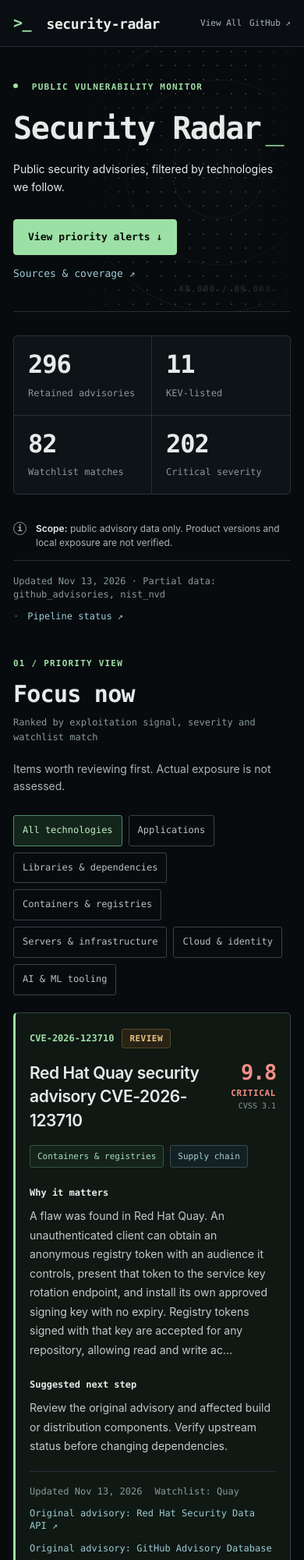
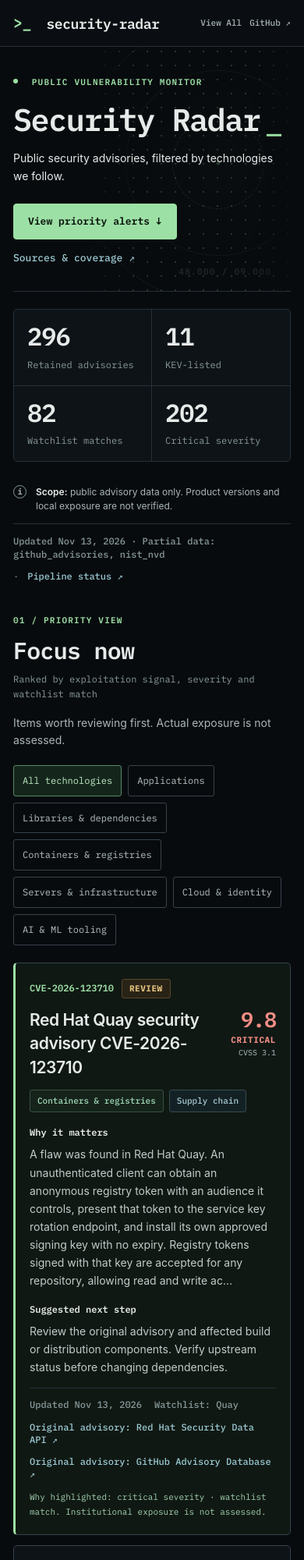
Before and after one commit to gu-ma/security-radar, a plain HTML site: page docs/index.html in a window 390 px wide. Shown: the top 2000 px of the page at 78% size. Drawn offline with Linux system fonts and the light colour scheme.

Commit message:
fix: apply IBM Plex Mono correctly and rebalance spacing

```diff
--- a/docs/index.html
+++ b/docs/index.html
@@ -9,7 +9,7 @@
   <link rel="preconnect" href="https://fonts.googleapis.com">
   <link rel="preconnect" href="https://fonts.gstatic.com" crossorigin>
   <link href="https://fonts.googleapis.com/css2?family=IBM+Plex+Mono:wght@400;500;600;700&display=swap" rel="stylesheet">
-  <link rel="stylesheet" href="./styles.css">
+  <link rel="stylesheet" href="./styles.css?v=20261113-ibm2">
   <link rel="alternate" type="application/rss+xml" title="Security Radar RSS" href="./rss.xml">
   <link rel="alternate" type="application/atom+xml" title="Security Radar Atom" href="./atom.xml">
   <script defer src="./sorting.js"></script>
--- a/docs/styles.css
+++ b/docs/styles.css
@@ -18,7 +18,7 @@
   --cyan: #9ccbd4;
   --amber: #e5c27f;
   --red: #f28e86;
-  --mono: "Ubuntu Sans Mono", ui-monospace, SFMono-Regular, Menlo, Consolas, monospace;
+  --mono: "IBM Plex Mono", ui-monospace, SFMono-Regular, Menlo, Consolas, monospace;
   --sans: Inter, ui-sans-serif, system-ui, -apple-system, BlinkMacSystemFont, "Segoe UI", sans-serif;
 }
 * { box-sizing: border-box; }
@@ -44,7 +44,7 @@ select:focus-visible, summary:focus-visible {
   border-bottom: 1px solid var(--border);
   background: #0a0e12;
 }
-.nav { display: flex; align-items: center; justify-content: space-between; gap: 24px; min-height: 76px; }
+.nav { display: flex; align-items: center; justify-content: space-between; gap: 24px; min-height: 70px; }
 .brand {
   color: var(--text); text-decoration: none; font: 600 19px/1.2 var(--mono);
   letter-spacing: -.025em; white-space: nowrap;
@@ -62,9 +62,9 @@ select:focus-visible, summary:focus-visible {
 }
 .nav-links a:hover { color: var(--green); }
 .hero {
-  position: relative; isolation: isolate; min-height: 282px;
+  position: relative; isolation: isolate; min-height: 264px;
   border-bottom: 1px solid var(--border);
-  padding: 60px 0 56px; overflow: hidden;
+  padding: 46px 0 42px; overflow: hidden;
   display: flex; align-items: center;
 }
 .hero-content { position: relative; z-index: 2; max-width: 730px; }
@@ -77,13 +77,13 @@ select:focus-visible, summary:focus-visible {
 h1, h2, h3, .metric, .archive-toggle, .stat-value { font-family: var(--mono); }
 .hero h1 {
   font-size: clamp(46px, 5.4vw, 68px); line-height: 1.15;
-  letter-spacing: -.035em; margin: 20px 0 18px; font-weight: 600;
+  letter-spacing: -.035em; margin: 16px 0 15px; font-weight: 600;
 }
 .title-accent { color: var(--text); }
 .cursor { color: var(--green); font-weight: 400; margin-left: 6px; }
 .lead { font-size: 16px; line-height: 1.65; color: var(--text); margin: 0; max-width: 680px; }
 .hero-note { margin: 7px 0 0; color: var(--muted); font-size: 13px; }
-.hero-actions { display: flex; flex-wrap: wrap; align-items: center; gap: 26px; margin-top: 30px; }
+.hero-actions { display: flex; flex-wrap: wrap; align-items: center; gap: 23px; margin-top: 24px; }
 .primary {
   text-decoration: none; color: #07100a; background: var(--green);
   border: 1px solid var(--green); border-radius: 4px;
@@ -117,14 +117,14 @@ h1, h2, h3, .metric, .archive-toggle, .stat-value { font-family: var(--mono); }
 .stats {
   display: grid; grid-template-columns: repeat(4, minmax(0, 1fr));
   border: 1px solid var(--border); border-radius: 5px;
-  background: var(--surface); overflow: hidden; margin-top: 30px;
+  background: var(--surface); overflow: hidden; margin-top: 22px;
 }
-.stats article { padding: 24px 26px; border-right: 1px solid var(--border); min-width: 0; }
+.stats article { padding: 19px 23px; border-right: 1px solid var(--border); min-width: 0; }
 .stats article:last-child { border-right: 0; }
 .metric { font-size: 32px; font-weight: 600; letter-spacing: -.03em; line-height: 1.08; }
 .metric-label { color: var(--dim); font: 400 12px/1.5 var(--mono); margin-top: 10px; }
 .notice {
-  display: flex; gap: 12px; align-items: flex-start; margin-top: 22px;
+  display: flex; gap: 12px; align-items: flex-start; margin-top: 17px;
   padding: 13px 0; background: transparent; border: 0; border-radius: 0;
 }
 .notice p { margin: 0; color: var(--muted); font-size: 12px; line-height: 1.5; }
@@ -136,29 +136,29 @@ h1, h2, h3, .metric, .archive-toggle, .stat-value { font-family: var(--mono); }
 }
 .status-row {
   display: flex; flex-wrap: wrap; gap: 11px; align-items: center;
-  padding: 18px 0 0; border-top: 1px solid var(--border);
+  padding: 14px 0 0; border-top: 1px solid var(--border);
   color: var(--dim); font: 500 12px/1.4 var(--mono);
 }
 .status-row a { color: var(--cyan); text-decoration: none; }
 .status-row a:hover { text-decoration: underline; }
 .sep { color: #697775; }
-.focus { padding: 58px 0 48px; }
+.focus { padding: 43px 0 38px; }
 .section-heading { display: flex; justify-content: space-between; align-items: flex-end; gap: 26px; }
 h2 { font-weight: 600; font-size: 30px; line-height: 1.25; letter-spacing: -.025em; margin: 12px 0 0; }
 .results { font: 400 12px/1.6 var(--mono); color: var(--dim); margin: 0 0 3px; }
-.focus-intro { margin: 17px 0 25px; color: var(--muted); font-size: 14px; line-height: 1.6; }
-.category-tabs { display: flex; flex-wrap: wrap; gap: 10px; margin: 20px 0 28px; }
+.focus-intro { margin: 14px 0 20px; color: var(--muted); font-size: 14px; line-height: 1.6; }
+.category-tabs { display: flex; flex-wrap: wrap; gap: 9px; margin: 17px 0 22px; }
 .category-pill {
   border: 1px solid var(--border-strong); border-radius: 3px;
-  padding: 10px 13px; background: transparent; color: #b6c3c1;
+  padding: 8px 12px; background: transparent; color: #b6c3c1;
   font: 400 12px/1.65 var(--mono); cursor: pointer;
 }
 .category-pill.active { border-color: #56896c; color: #c0edc7; background: #14251b; }
 .category-pill:hover { border-color: #689d7e; color: var(--text); background: #14201b; }
-.spotlight-list { display: grid; grid-template-columns: repeat(2, minmax(0, 1fr)); gap: 20px; }
+.spotlight-list { display: grid; grid-template-columns: repeat(2, minmax(0, 1fr)); gap: 15px; }
 .advisory {
   min-width: 0; border: 1px solid var(--border); border-radius: 5px;
-  background: var(--surface); padding: 28px 30px; transition: border-color .16s, background .16s;
+  background: var(--surface); padding: 23px 25px; transition: border-color .16s, background .16s;
 }
 .advisory:hover { background: var(--surface-raised); border-color: #456154; }
 .spotlight-list .advisory { background: var(--surface); border-color: var(--border-strong); }
@@ -168,7 +168,7 @@ h2 { font-weight: 600; font-size: 30px; line-height: 1.25; letter-spacing: -.025
 }
 .spotlight-list h3 { font-size: 20px; font-weight: 600; letter-spacing: -.018em; line-height: 1.45; }
 .spotlight-list .advisory:first-child h3 { font-size: 23px; }
-.advisory-header { display: flex; align-items: center; gap: 10px; flex-wrap: wrap; margin-bottom: 17px; }
+.advisory-header { display: flex; align-items: center; gap: 10px; flex-wrap: wrap; margin-bottom: 13px; }
 .id { font: 600 12px/1.4 var(--mono); color: var(--green); }
 .tag {
   border: 1px solid var(--border-strong); border-radius: 3px;
@@ -179,24 +179,24 @@ h2 { font-weight: 600; font-size: 30px; line-height: 1.25; letter-spacing: -.025
 .tag.review { color: var(--amber); background: #292316; border-color: #554628; }
 .tag.information { color: var(--cyan); background: #14252a; border-color: #315059; }
 .advisory-title-row { display: flex; align-items: flex-start; justify-content: space-between; gap: 22px; }
-.advisory-title-row h3 { margin: 0 0 16px; min-width: 0; flex: 1; font-family: var(--sans); font-weight: 600; letter-spacing: -.02em; }
+.advisory-title-row h3 { margin: 0 0 13px; min-width: 0; flex: 1; font-family: var(--sans); font-weight: 600; letter-spacing: -.02em; }
 .cvss-box { flex: 0 0 92px; text-align: right; display: flex; align-items: flex-end; flex-direction: column; line-height: 1.06; }
 .cvss-number { color: var(--text); font: 600 32px/1.05 var(--mono); letter-spacing: -.045em; font-variant-numeric: tabular-nums; }
 .cvss-severity { color: var(--muted); margin-top: 7px; letter-spacing: .055em; font: 700 11px/1 var(--mono); }
 .cvss-label { color: var(--dim); margin-top: 5px; font: 500 10px/1.1 var(--mono); }
 .cvss-box.critical .cvss-number, .cvss-box.critical .cvss-severity { color: var(--red); }
 .cvss-box.high .cvss-number, .cvss-box.high .cvss-severity { color: var(--amber); }
-.tag-cloud { display: flex; flex-wrap: wrap; gap: 8px; margin: 0 0 20px; }
+.tag-cloud { display: flex; flex-wrap: wrap; gap: 7px; margin: 0 0 15px; }
 .category-tag, .topic-tag { font: 500 11px/1.4 var(--mono); padding: 6px 9px; border-radius: 3px; }
 .category-tag { color: #a3dcb9; border: 1px solid #355341; background: #15231b; }
 .topic-tag { color: #a7cbd2; border: 1px solid #344c51; background: #132125; }
 .advisory .description, .advisory p {
-  font-family: var(--sans); font-size: 14px; line-height: 1.75; color: #c1cbca; margin: 0 0 15px;
+  font-family: var(--sans); font-size: 14px; line-height: 1.65; color: #c1cbca; margin: 0 0 13px;
 }
 .advisory .description { white-space: pre-line; }
-.card-subtitle { font: 600 12px/1.5 var(--mono); color: var(--text); margin: 23px 0 9px; }
+.card-subtitle { font: 600 12px/1.5 var(--mono); color: var(--text); margin: 17px 0 7px; }
 .metadata {
-  display: flex; gap: 12px 16px; flex-wrap: wrap; padding-top: 17px; margin-top: 19px;
+  display: flex; gap: 12px 16px; flex-wrap: wrap; padding-top: 13px; margin-top: 15px;
   border-top: 1px solid var(--border); color: var(--dim);
   font: 500 12px/1.35 var(--mono);
 }
@@ -204,13 +204,13 @@ h2 { font-weight: 600; font-size: 30px; line-height: 1.25; letter-spacing: -.025
 .metadata a:hover { text-decoration: underline; }
 .spotlight-reason {
   color: #a2d3b1 !important; font: 400 11px/1.65 var(--mono) !important;
-  margin-top: 15px !important; margin-bottom: 0 !important;
+  margin-top: 12px !important; margin-bottom: 0 !important;
 }
-.focus-summary { color: var(--dim); font: 400 12px/1.6 var(--mono); margin: 20px 0 0; }
-.archive { margin-bottom: 78px; border: 1px solid var(--border); border-radius: 5px; background: var(--surface); }
+.focus-summary { color: var(--dim); font: 400 12px/1.6 var(--mono); margin: 15px 0 0; }
+.archive { margin-bottom: 68px; border: 1px solid var(--border); border-radius: 5px; background: var(--surface); }
 .archive-toggle {
   cursor: pointer; list-style: none; display: flex; flex-wrap: wrap; gap: 13px;
-  justify-content: space-between; align-items: center; padding: 24px 26px;
+  justify-content: space-between; align-items: center; padding: 20px 23px;
   color: var(--text); font: 600 18px/1.35 var(--mono);
 }
 .archive-toggle::-webkit-details-marker { display: none; }
@@ -223,9 +223,9 @@ h2 { font-weight: 600; font-size: 30px; line-height: 1.25; letter-spacing: -.025
 .archive-toggle:hover { background: var(--surface-hover); }
 .archive-hint { color: var(--dim); font: 500 12px/1.3 var(--mono); }
 .archive[open] .archive-toggle { border-bottom: 1px solid var(--border); }
-.archive .findings { padding: 32px 28px; }
+.archive .findings { padding: 27px 24px; }
 .findings { padding: 25px 0; }
-.archive .filters { display: grid; grid-template-columns: repeat(6, minmax(0, 1fr)); gap: 11px; margin: 25px 0 24px; }
+.archive .filters { display: grid; grid-template-columns: repeat(6, minmax(0, 1fr)); gap: 10px; margin: 21px 0 20px; }
 .archive .filters .searchbox { grid-column: 1 / -1; }
 input, select {
   width: 100%; min-width: 0; font: 500 13px/1.4 var(--mono);
@@ -237,7 +237,7 @@ input::placeholder { color: #829291; opacity: 1; }
 .searchbox { display: flex; position: relative; }
 .searchbox > span:not(.sr-only) { position: absolute; left: 12px; top: 8px; font-size: 20px; color: var(--dim); }
 .searchbox input { padding-left: 36px; }
-.advisory-list { display: grid; gap: 15px; }
+.advisory-list { display: grid; gap: 12px; }
 .empty { padding: 26px 18px; border: 1px dashed var(--border-strong); border-radius: 4px; color: var(--muted); text-align: center; font-size: 13px; }
 .load-more {
   display: block; margin: 20px auto 0; padding: 10px 18px;
@@ -303,12 +303,12 @@ input::placeholder { color: #829291; opacity: 1; }
 /* Comfortable reading width in expanded investigations. */
 .spotlight-list .advisory:first-child .description { max-width: 88ch; }
 @media (max-width: 700px) {
-  .hero { padding: 44px 0 39px; min-height: 248px; }
+  .hero { padding: 37px 0 33px; min-height: 235px; }
   .hero h1 { font-size: clamp(40px, 9vw, 57px); line-height: 1.16; }
-  .focus { padding: 44px 0 38px; }
-  .spotlight-list { gap: 15px; }
-  .advisory { padding: 23px 22px; }
-  .stats article { padding: 19px 18px; }
+  .focus { padding: 39px 0 35px; }
+  .spotlight-list { gap: 13px; }
+  .advisory { padding: 21px 20px; }
+  .stats article { padding: 17px 17px; }
   .category-tabs { gap: 8px; margin-bottom: 22px; }
   .category-pill { padding: 9px 11px; }
   .archive .findings { padding: 25px 20px; }
```
